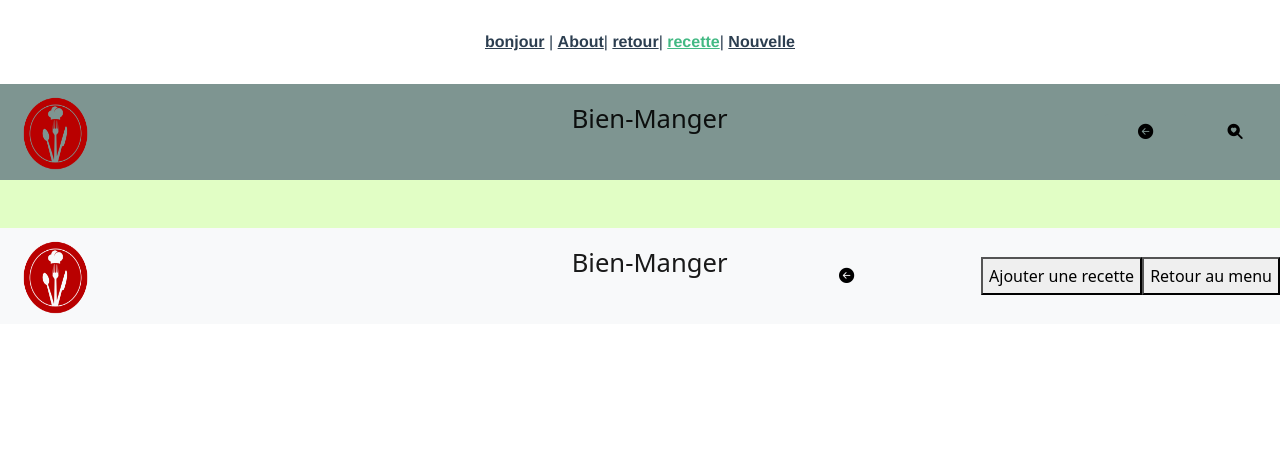
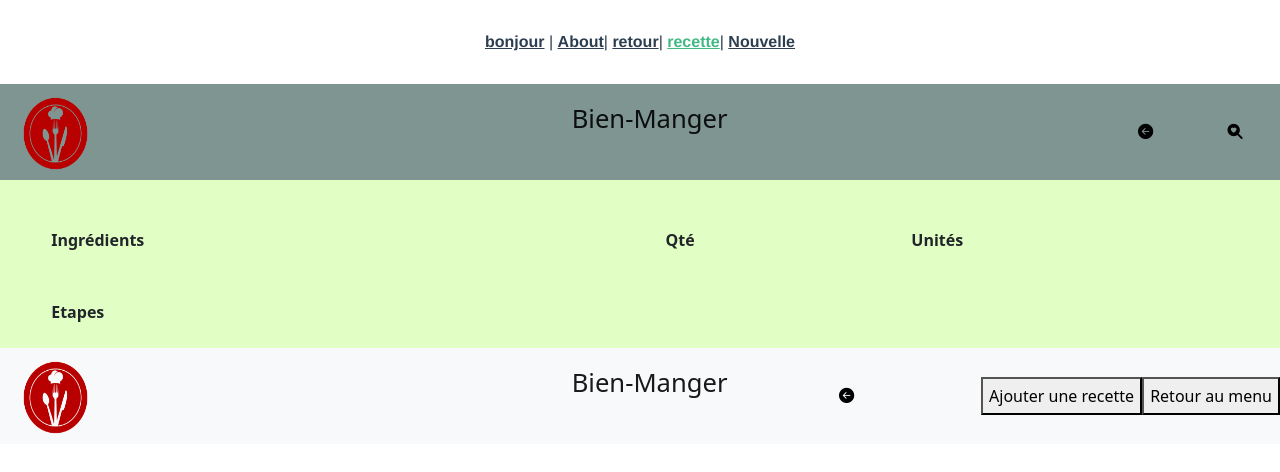
Before and after one commit to Kennt49/BienManger_v2, a Vue app: page /recetteUniq in a window 1280 px wide. Shown: the top 472 px of the page. Built offline with nearby package versions, Linux system fonts and the light colour scheme.

Commit message:
Maj CSS rendu affiche recette

```diff
--- a/public/style.css
+++ b/public/style.css
@@ -46,6 +46,19 @@ p {
     text-transform: capitalize;
 }
 
+.text-align-left {
+    text-align: left;
+    padding-left: 4vw;
+}
+
+.radiusblock-top-left {
+    border-top-left-radius: 10%;
+}
+
+.radiusblock-bottom-left {
+    border-bottom-left-radius: 10%;
+}
+
 .styleblock-radius {
     height: auto;
     margin-left: 5%;
@@ -74,18 +87,20 @@ p {
         "col1 col2 col3";
 }
 
-.gridblock-6col {
+.gridblock-7col {
     display: grid;
-    grid-template-columns: 3fr 1fr 2fr;
+    grid-template-columns: 1fr 6fr;
+    grid-template-rows: auto auto;
+    grid-template-areas:
+        "col7 col8";
+}
+
+.gridblock-10col {
+    display: grid;
+    grid-template-columns: 5fr 2fr 3fr;
     grid-template-rows: auto auto;
     grid-template-areas:
         "col4 col5 col6";
-}
-
-.position-absolute-center {
-    position: absolute;
-    top: 50%;
-    text-align: center;
 }
 
 /*Css class for navbar (bootstrap)*/
--- a/src/views/RecetteUniqView.vue
+++ b/src/views/RecetteUniqView.vue
@@ -46,15 +46,29 @@
                     </div>
                 </div>
                 <br>
-                <div class="gridblock-6col" v-for="(ingredient, index) in ingredients" :key="index">
-                    <div class="text-capitalize backblock-title-color styleblock-radius"> {{
-                    element[(ingredient.ingredients_id) - 1].Name }} </div>
-                    <div> {{ ingredient.quantity }} </div>
-                    <div> {{ element[(ingredient.ingredients_id) - 1].unit}}</div>
-                </div>
-                <div v-for="(etape, index) in etapes" :key="index">
-                    <div><br>Etape {{ etape.number }} <br></div>
-                    <div> {{ etape.content }}</div>
+                <div class="gridblock-10col bold text-align-left">
+                    <div>Ingrédients</div>
+                    <div>Qté</div>
+                    <div>Unités</div>
+                </div><br>
+                <div class="gridblock-10col text-align-left" v-for="(ingredient, index) in ingredients" :key="index">
+                    <div class="text-capitalize"> {{element[(ingredient.ingredients_id) - 1].Name }}
+                    </div>
+                    <div class="backblock-title-color radiusblock-top-left radiusblock-bottom-left">
+                        {{ingredient.quantity }}
+                    </div>
+                    <div class="backblock-title-color"> {{ element[(ingredient.ingredients_id) - 1].unit}}
+                    </div>
+                </div> <br>
+                <div class="bold text-align-left">
+                    Etapes
+                </div> <br>
+                <div class="gridblock-7col text-align-left" v-for="(etape, index) in etapes" :key="index">
+                    <div> {{ etape.number }}
+                    </div>
+                    <ul>
+                        <li>{{ etape.content }}</li>
+                    </ul>
                 </div>
 
 
```
